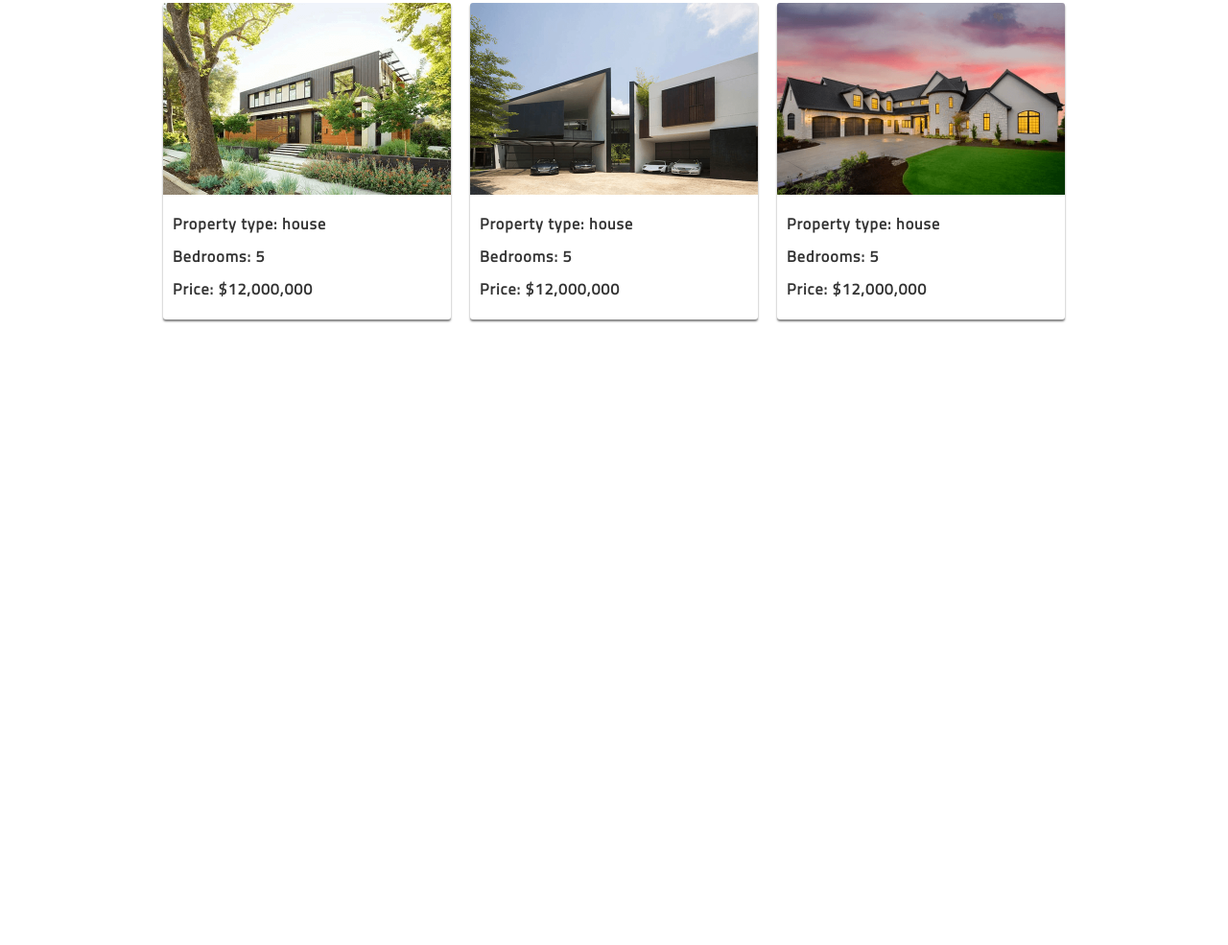
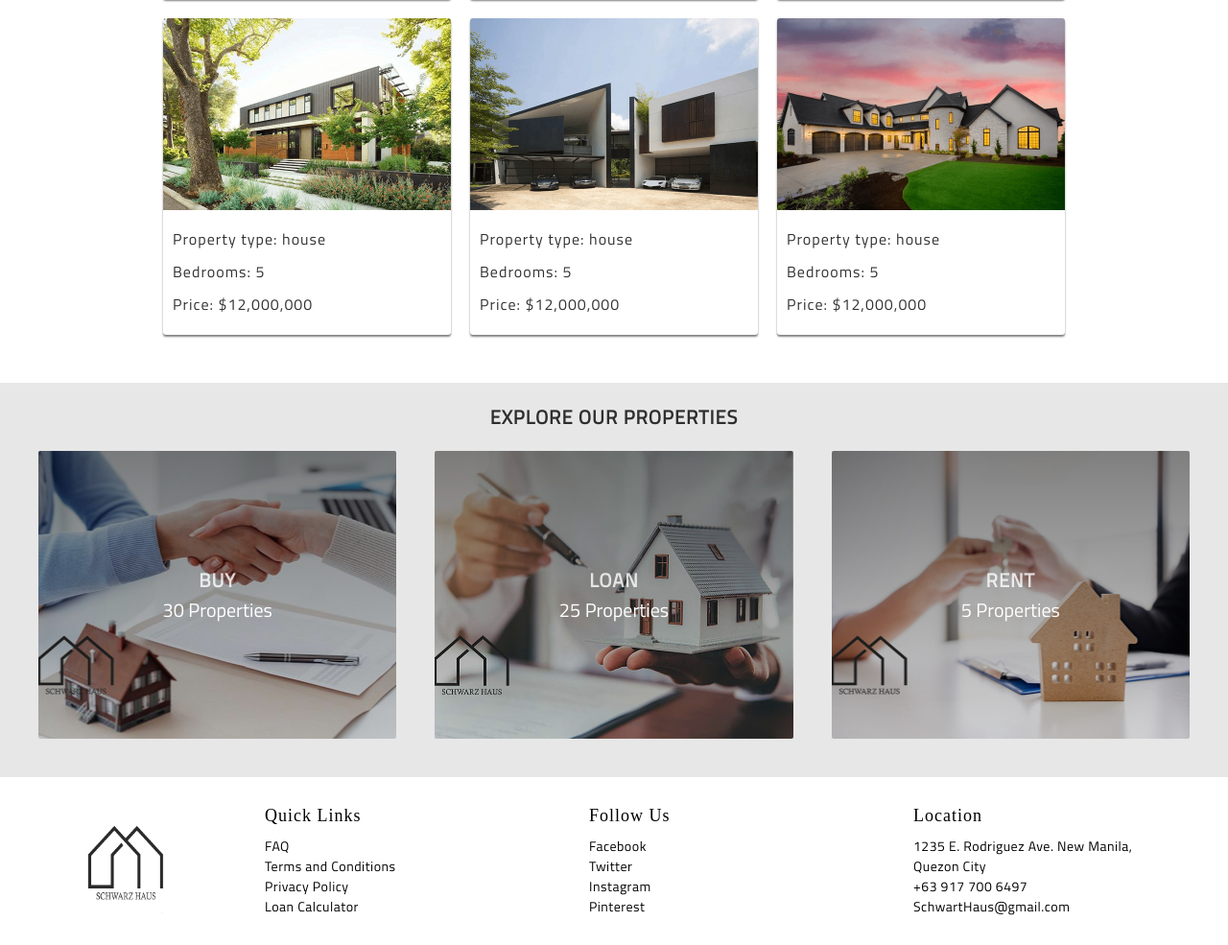
Before and after one commit to DicksonPaL21/Schwart-Haus, a plain HTML site: page index.html in a window 1280 px wide. Shown: the part 1249-2234 px from the top of the page at 96% size. Before the commit the page ends 1602 px from the top, so only its background shows below. Drawn offline with Linux system fonts and the light colour scheme.

Commit message:
new page

```diff
--- a/css/Featured.scss
+++ b/css/Featured.scss
@@ -11,12 +11,14 @@ sans-serif;
 .featured-container{
     width: 100%;
     height: 100vh;
-    padding: $containerpadding;
+    padding: 30px;
     text-align: center;
     font-size: $font-size-desktop;
     font-family: $mainfont;
     font-weight: 400;
     letter-spacing: 1px;
+    background-color: #ffffff;
+
 }
 .featured-container p{
     font-size: $font-size-mobile;
@@ -25,7 +27,6 @@ sans-serif;
 .latestProject{
     width: 100%;
     height: 85vh;
-
     padding: $containerpadding;
     display: grid;
     grid-template-columns: auto auto auto;
@@ -43,6 +44,7 @@ sans-serif;
     overflow: hidden;
     transition: ease-in-out 0.3s;
     cursor: pointer;
+    background-color: white;
 }
 .project:hover{
     transform: scale(0.98);
@@ -55,6 +57,7 @@ sans-serif;
     opacity: 0.8;
     text-align: left;
     margin: 10px;
+    font-weight: 500;
 }
 .project img {
     width: 100%;
@@ -81,13 +84,18 @@ sans-serif;
     .featured-container{
         padding-left: 7px;
         padding-right: 7px;
+        height: auto;
     }
     .featured-container h1{
         font-size: $font-size-desktop;
+        font-weight: 100;
     }
     .featured-container p{
         font-size: $font-size-mobile;
         opacity: 0.7;
+    }
+    .latestProject{
+        height: auto;
     }
 }
 
@@ -97,6 +105,7 @@ sans-serif;
         padding: 5px;
         padding-top: 10px;
         grid-gap:20px;
+        height: auto;
     }
     .project{
         width: 100%;
@@ -104,9 +113,12 @@ sans-serif;
     .featured-container{
         padding-left: 7px;
         padding-right: 7px;
+        height: auto;
     }
     .featured-container h1{
         font-size: $font-size-desktop;
+        font-weight: 100;
+        opacity: 0.8;
     }
     .featured-container p{
         font-size: $font-size-mobile;
@@ -147,6 +159,11 @@ sans-serif;
         grid-gap: 20px;
     }
     .featured-container h1{
-        font-size: 25px;
+        font-size: 29px;
+        font-weight: 400;
+        opacity: 0.8;
     }
+   .featured-container{
+       height: auto;
+   }
 }
--- /dev/null
+++ b/css/footer.scss
@@ -0,0 +1,93 @@
+// $primaryColor;
+// $secondaryColor;
+$font-size-mobile:16px;
+$font-size-desktop:20px;
+$containerpadding:20px;
+$containerWidth:100%;
+$taglineFontSize:50px;
+$tagContentFontSize:19px;
+$mainfont:'Titillium Web',
+sans-serif;
+
+footer{
+    height: 330px;
+    width: 100%;
+    background-color: white;
+    padding: 50px;
+   box-shadow: 0px 2px 2px 0px rgba(0, 0, 0, 0.274);
+   display: grid;
+   justify-content: space-between;
+   align-items: center;
+   grid-template-columns: auto auto auto auto;
+}
+.footerImg img{
+    width: 190px;
+    height: 160px;
+
+}
+.followUs,.quickLinks,.newsLetter,.newsLetter{
+    width: 100%;
+    padding: $containerpadding;
+    height: 180px;
+    display: flex;
+    align-items: left;
+    flex-direction: column;
+}
+.footer-title{
+    margin-bottom: 10px;
+    font-weight: 400;
+    letter-spacing: 1px;
+}
+.followUs li,.quickLinks li,.newsLetter p{
+    list-style: none;
+    text-align: left;
+    font-family: $mainfont;
+    letter-spacing: 0.5px;
+}
+
+@media(min-width:320px){
+    footer{
+        grid-template-columns: auto;
+        height: auto;
+        padding: 10px;
+    }
+    .followUs,.quickLinks,.newsLetter{
+        width: 300px;
+        height: auto;
+    }
+    .footer-title{
+        font-size: 18px;
+    }
+    .followUs li,.quickLinks li,.newsLetter p{
+        font-size: 14px;
+    }
+    .footerImg img{
+        width: 149px;
+        height: 140px;
+    }
+}
+@media(min-width:768px){
+    footer{
+        grid-template-columns: auto;
+        height: auto;
+        padding: 10px;
+        grid-template-columns: auto auto;
+        justify-content: space-evenly;
+        align-items: center;
+    }
+    .followUs,.quickLinks,.newsLetter{
+        width: 300px;
+        height: auto;
+
+    }
+    .footerImg img{
+        width: 170px;
+        height: 150px;
+    }
+}
+@media(min-width:1200px){
+    footer{
+        grid-template-columns: auto auto auto auto;
+        height: auto;
+    }
+}
--- a/css/header.scss
+++ b/css/header.scss
@@ -236,6 +236,11 @@ sans-serif;
         width: 100%;
     }
 }
+@media(min-width:738px){
+    .header{
+        height: auto;
+    }
+}
 @media(min-width:1200px){
      .header-content{
         height: 200px;
@@ -252,6 +257,7 @@ sans-serif;
     }
     .header{
         display: flex;
+        height: 90vh;
     }
     .input{
         height: 50px;
--- /dev/null
+++ b/css/layout.scss
@@ -0,0 +1,156 @@
+// $primaryColor;
+// $secondaryColor;
+$font-size-mobile:16px;
+$font-size-desktop:20px;
+$containerpadding:20px;
+$containerWidth:100%;
+$taglineFontSize:50px;
+$tagContentFontSize:19px;
+$mainfont:'Titillium Web',
+sans-serif;
+
+.layout{
+    width: 100%;
+    height: auto;
+   position: relative;
+    padding: $containerpadding;
+    background-color: #e7e7e7;
+}
+.layout  h1{
+    font-size: 20px;
+    text-align: center;
+    font-family: $mainfont;
+    opacity: 0.8;
+    color: black;
+    letter-spacing: 1px;
+}
+.container{
+    display:flex;
+    justify-content: center;
+    align-items: center;
+}
+.card{
+    height: 300px;
+    width: 300px;
+    background-color: white;
+    margin: 20px;
+    border-radius: 2px;
+    display: flex;
+    justify-content: center;
+    align-items: center;
+    flex-direction: column;
+}
+.card p{
+    color:white;
+    text-align: center;
+    font-size: 20px;
+    font-family: $mainfont;
+}
+.card:nth-child(1){
+    background-image:
+    linear-gradient(rgba(0, 0, 0, 0.5), rgba(0, 0, 0, 0.171)),
+    url(../img/ets/handshake.jpg.png);
+    background-size: cover;
+    background-repeat: no-repeat;
+    background-position: center center;
+}
+.card:nth-child(2){
+    background-image:
+    linear-gradient(rgba(0, 0, 0, 0.5), rgba(0, 0, 0, 0.171)),
+    url(../img/ets/steps-strategies-selling-house-fast.jpg.png);
+    background-size: cover;
+    background-repeat: no-repeat;
+    background-position: center center;
+}
+.card:nth-child(3){
+    background-image:
+    linear-gradient(rgba(0, 0, 0, 0.5), rgba(0, 0, 0, 0.171)),
+    url(../img/ets/TDS-on-rent-on-property-in-India.jpg.png);
+    background-size: cover;
+    background-repeat: no-repeat;
+    background-position: center center;
+}
+
+@media(min-width:320px){
+    .container{
+        display: block;
+    }
+    .card{
+        width: 100%;
+        margin:0 ;
+        margin-top: 20px;
+        height: 200px;
+    }
+    .card h1{
+        color: white!important;
+    }
+    .layout  h1{
+        font-size: 18px;
+        text-align: center;
+        font-family: $mainfont;
+        opacity: 0.8;
+        color: black;
+        letter-spacing: 1px;
+    }
+}
+@media(min-width:768px){
+    .container{
+        display: flex;
+    }
+    .card{
+        height: 200px;
+        width: 300px;
+        background-color: white;
+        margin: 5px;
+        border-radius: 2px;
+        display: flex;
+        justify-content: center;
+        align-items: center;
+        flex-direction: column;
+    }
+}
+
+@media(min-width:992px){
+    .container{
+        display: flex;
+    }
+    .card{
+        width: 100%;
+        margin:20px;
+
+    }
+    .card
+    .layout  h1{
+        font-size: 20px;
+        text-align: center;
+        font-family: $mainfont;
+        opacity: 0.8;
+        color: black;
+
+        letter-spacing: 1px;
+    }
+
+}
+
+@media(min-width:1200px){
+    .container{
+        display: flex;
+    }
+    .card{
+        width: 100%;
+        margin:20px;
+        height: 300px;
+    }
+    .card h1{
+
+    }
+    .layout  h1{
+        font-size: 20px;
+        text-align: center;
+        font-family: $mainfont;
+        opacity: 0.8;
+        color: black;
+
+        letter-spacing: 1px;
+    }
+}
--- a/index.html
+++ b/index.html
@@ -8,6 +8,8 @@
     <link rel="stylesheet" href="./css/nav.css">
     <link rel="stylesheet" href="./css/header.css">
     <link rel="stylesheet" href="./css/Featured.css">
+    <link rel="stylesheet" href="./css/layout.css">
+    <link rel="stylesheet" href="./css/footer.css">
     <title>Schwart Haus</title>
     <link rel="shortcut icon" href="./img/logo1.png" type="image/x-icon">
     <link rel="preconnect" href="https://fonts.googleapis.com">
@@ -69,7 +71,7 @@
     <!-- header -->
     <!-- project -->
     <section class="featured-container featuredProject ">
-        <h1>Properties</h1>
+        <h1>Featured Properties</h1>
         <p>Check out some of our latest properties</p>
         <section class="latestProject" id="project">
             <section class="project">
@@ -109,11 +111,55 @@
                 <h3>Price: <span class="Price">$12,000,000</span></h3>
             </section>
         </section>
-
     </section>
     <!-- project -->
+    <!-- layout -->
+    <section class="layout">
+        <h1>EXPLORE OUR PROPERTIES</h1>
+        <section class="container">
 
+            <section class="card">
+                <h1>BUY</h1>
+                <p>30 Properties</p>
+            </section>
+            <section class="card">
+                <h1>LOAN</h1>
+                <p>25 Properties</p>
+            </section>
+            <section class="card">
+                <h1>RENT</h1>
+                <p>5 Properties</p>
+            </section>
+        </section>
+    </section>
+    <!-- layout -->
+    <footer>
+        <section class="footerImg">
+            <img src="./img/logo1.png" alt="">
 
+        </section>
+        <section class="quickLinks">
+            <h1 class="footer-title">Quick Links</h1>
+            <li>FAQ</li>
+            <li>Terms and Conditions</li>
+            <li>Privacy Policy</li>
+            <li>Loan Calculator</li>
+        </section>
+        <section class="followUs">
+            <h1 class="footer-title">Follow Us</h1>
+            <li>Facebook</li>
+            <li>Twitter</li>
+            <li>Instagram</li>
+            <li>Pinterest</li>
+        </section>
+        <section class="newsLetter">
+            <h1 class="footer-title">Location</h1>
+            <p>1235 E. Rodriguez Ave. New Manila, Quezon City</p>
+            <p>+63 917 700 6497</p>
+            <p>SchwartHaus@gmail.com</p>
+
+        </section>
+    </footer>
     <script src="./script.js"></script>
 </body>
 
```
Also changed, not shown: css/Featured.css, css/footer.css (added), css/header.css, css/layout.css (added), img/ets/TDS-on-rent-on-property-in-India.jpg (added), img/ets/TDS-on-rent-on-property-in-India.jpg.png (added), img/ets/handshake.jpg.png (added), img/ets/steps-strategies-selling-house-fast.jpg.png (added), 4 other files.
